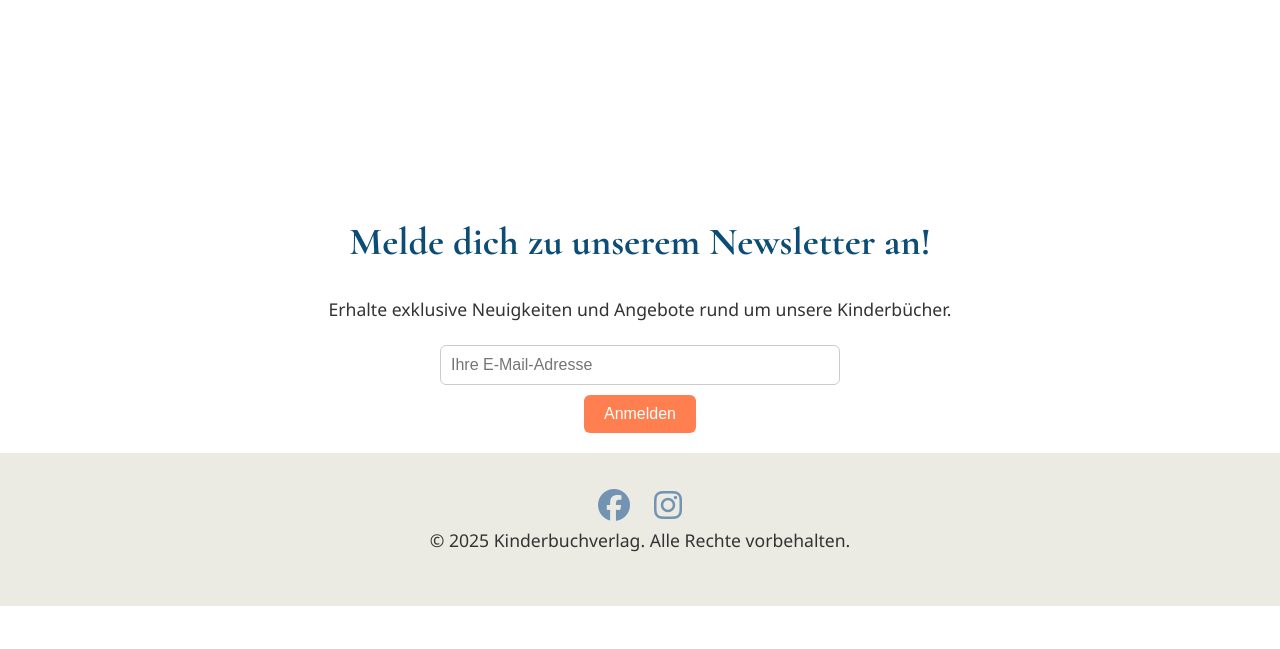
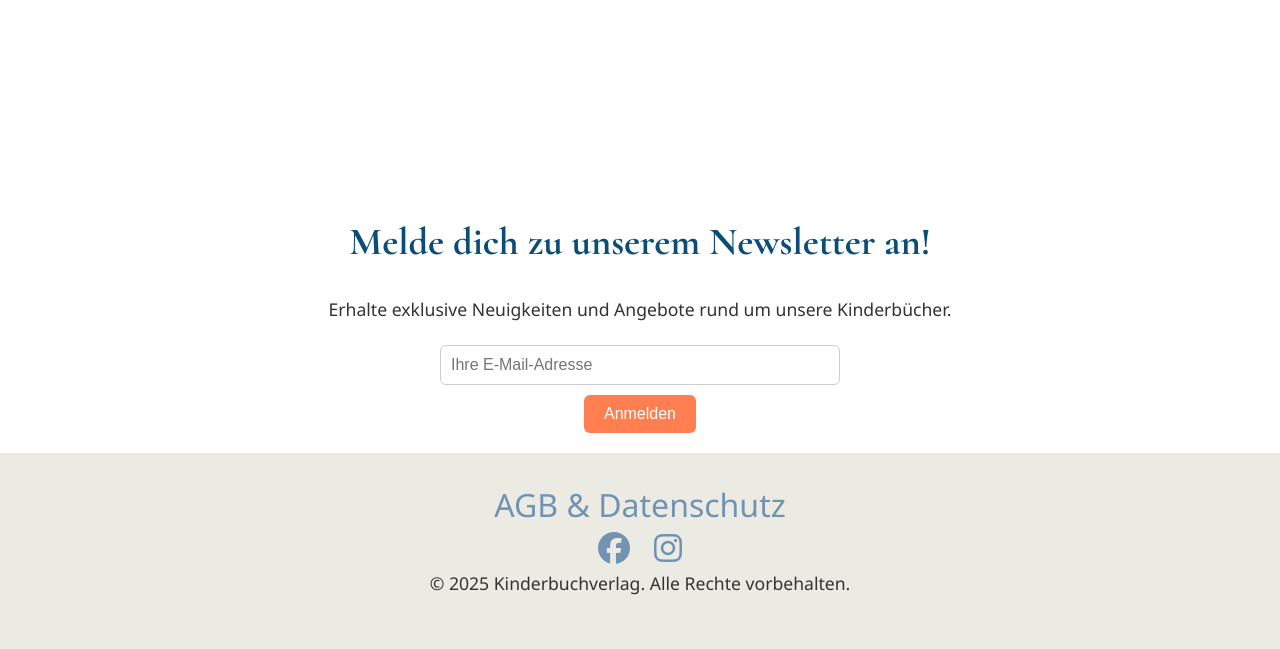
Before and after one commit to ani888m/organised, a Flask app: page / in a window 1280 px wide. Shown: the part 3081-3730 px from the top of the page. Before the commit the page ends 3687 px from the top, so only its background shows below. Run offline with Flask 3, Linux system fonts and the light colour scheme.

Commit message:
Update index.html

```diff
--- a/templates/index.html
+++ b/templates/index.html
@@ -168,10 +168,18 @@ Ein besonderes Geschenk für kleine und große Leser*innen..">
 
 
 <footer>
+  <div class="footer-links">
+    <a href="{{ url_for('agb_datenschutz') }}">AGB & Datenschutz</a>
+  </div>
+
+  <div class="footer-social">
     <a href="https://www.facebook.com/" target="_blank"><i class="fab fa-facebook"></i></a>
     <a href="https://www.instagram.com/" target="_blank"><i class="fab fa-instagram"></i></a>
-    <p>© 2025 Kinderbuchverlag. Alle Rechte vorbehalten.</p>
+  </div>
+
+  <p>© 2025 Kinderbuchverlag. Alle Rechte vorbehalten.</p>
 </footer>
+
 
 
 <script src="{{ url_for('static', filename='script.js') }}"></script>
```
